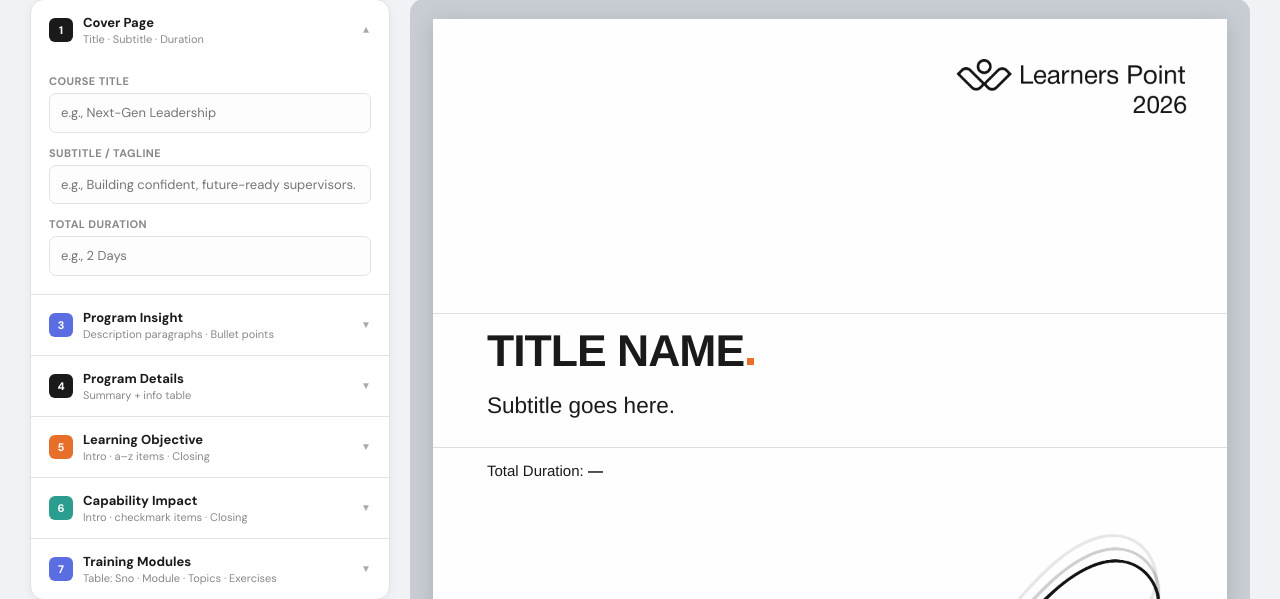
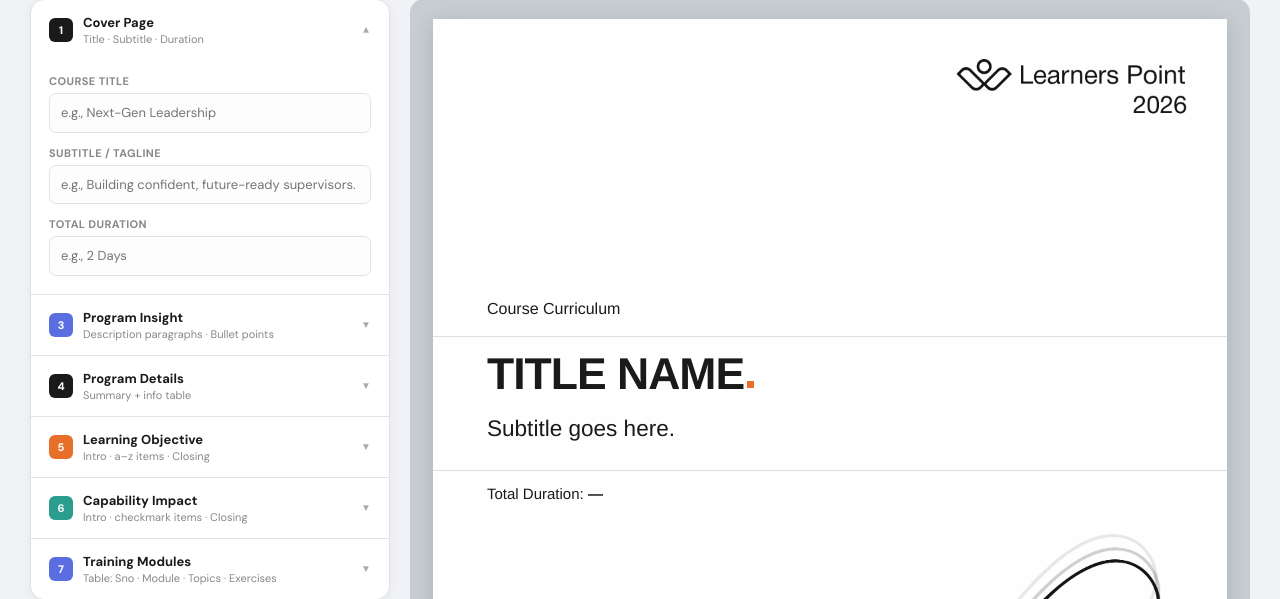
Before and after one commit to LPA-AI-Projects/LPA-AI-Projects-AI-Academic-Automations, a Python web app: template app/templates/index.html in a window 1280 px wide. Shown: the part 83-682 px from the top of the page. Run offline with Jinja, Linux system fonts and the light colour scheme; the template is opened without the code that fills it, so the values that code supplies are empty; some libraries are stand-ins or nearby versions.

Commit message:
style(template): add dedicated Course Curriculum heading with stable cover alignment
Made-with: Cursor

```diff
--- a/app/templates/index.html
+++ b/app/templates/index.html
@@ -185,6 +185,13 @@ body { background: var(--bg); color: var(--dark); }
   position: absolute;
   top: 280px;
   left: 54px; right: 54px;
+}
+.cover-kicker{
+  font-size: 16px;
+  font-weight: 500;
+  color: var(--dark);
+  line-height: 1.2;
+  margin-bottom: 18px;
 }
 .cover-title {
   font-size: 44.52px; font-weight: 700; line-height: 1.05;
@@ -847,6 +854,7 @@ Builds practical reporting and stakeholder engagement skills"></textarea>
 
     <section class="page page-fixed bg-cover">
       <div class="cover-overlay">
+        <div class="cover-kicker" id="pCurriculum" contenteditable="true" spellcheck="false">Course Curriculum</div>
         <div class="cover-rule"></div>
         <div class="cover-title" id="pTitle" contenteditable="true" spellcheck="false">TITLE NAME<span class="dot"></span></div>
         <div class="cover-subtitle" id="pSubtitle" contenteditable="true" spellcheck="false">Subtitle goes here.</div>
@@ -932,7 +940,7 @@ const dirtyEls = new Set();
 
 function markDirtyListeners() {
   const editableIds = [
-    'pTitle','pSubtitle','pDuration','pInsight','pDetSummary',
+    'pCurriculum','pTitle','pSubtitle','pDuration','pInsight','pDetSummary',
     'pRegions','pDetDuration','pHours','pBenefits','pValue',
     'pLocation','pDatetime','pObjective','pImpact'
   ];
@@ -977,7 +985,7 @@ function addSyncBtn() {
 function resetDirty() {
   dirtyEls.clear();
   // Remove title attributes
-  ['pTitle','pSubtitle','pDuration','pInsight','pDetSummary',
+  ['pCurriculum','pTitle','pSubtitle','pDuration','pInsight','pDetSummary',
    'pRegions','pDetDuration','pHours','pBenefits','pValue',
    'pLocation','pDatetime','pObjective','pImpact'].forEach(id => {
     const el = document.getElementById(id);
@@ -1062,6 +1070,7 @@ function bindCover() {
   const subtitle = val('f-subtitle') || 'Subtitle goes here.';
   const duration = val('f-duration') || '—';
 
+  setTEXT('pCurriculum', 'Course Curriculum');
   setHTML('pTitle', escHtml(title) + '<span class="dot"></span>');
   fitCoverTitle();
   setTEXT('pSubtitle', subtitle);
```
